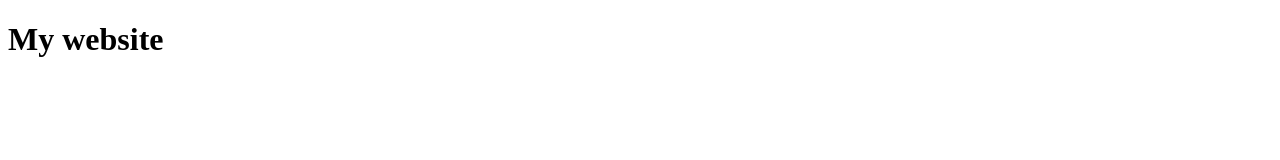
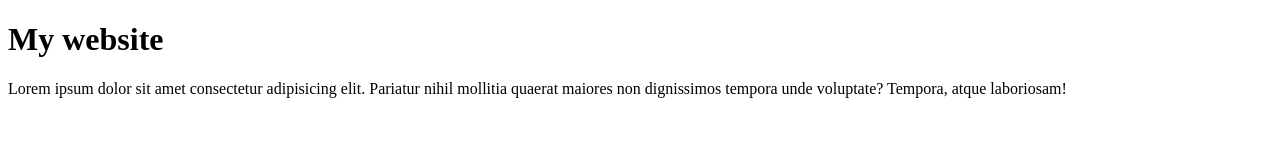
Before and after one commit to usamaanwr/Coding-Journey-start, a plain HTML site: page index.html in a window 1280 px wide. Drawn offline with Linux system fonts and the light colour scheme.

Commit message:
second commit

```diff
--- a/index.html
+++ b/index.html
@@ -12,7 +12,7 @@
             My website
         </h1>
         <p>
-
+            Lorem ipsum dolor sit amet consectetur adipisicing elit. Pariatur nihil mollitia quaerat maiores non dignissimos tempora unde voluptate? Tempora, atque laboriosam!
         </p>
 
     </div>
```
